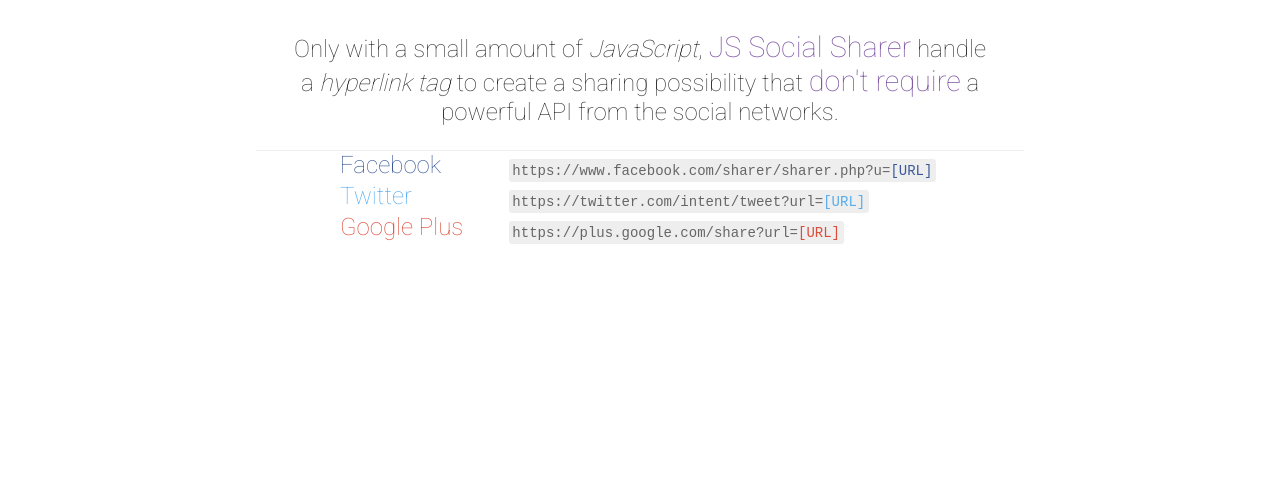
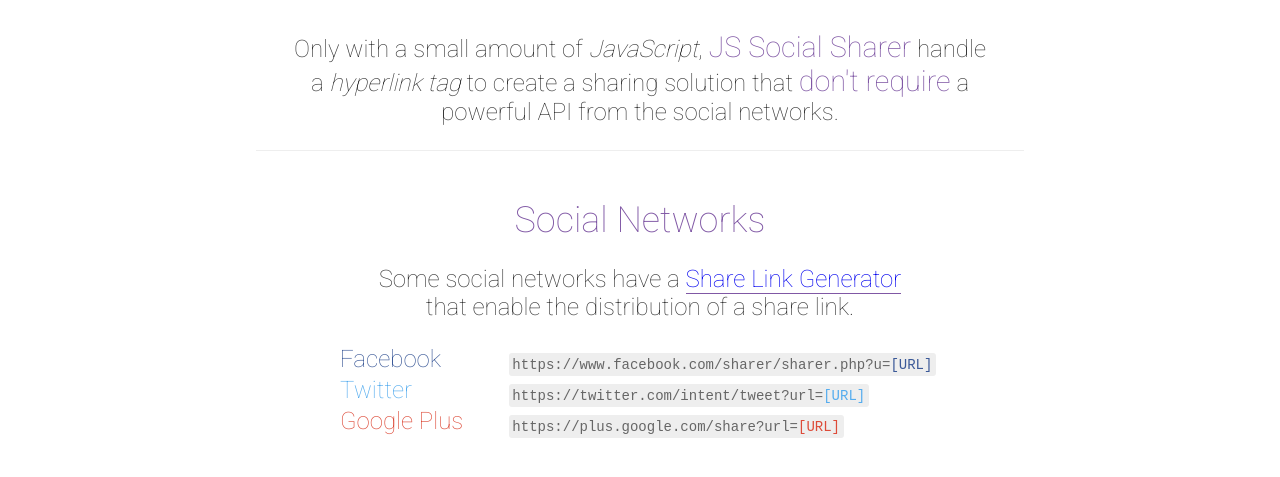
Before and after one commit to thpoiani/js-social-sharer, a website: page index.html in a window 1280 px wide. Shown: the part 303-780 px from the top of the page. Drawn offline with Linux system fonts and the light colour scheme.

Commit message:
CSS improvements

```diff
--- a/css/social-sharer.css
+++ b/css/social-sharer.css
@@ -11,33 +11,64 @@
     font-size: 24px;
 }
 
+p {
+    padding: 0 1.5em;
+}
+
+a {
+    text-decoration: none;
+    border-bottom: 1px solid #8058A5;
+}
+
+h1, h2, h3 {
+    font-weight: 100;
+}
+
+code {
+    display: inline-block;
+    vertical-align: top;
+    background: #eee;
+    padding: 0.25em;
+    font-size: 14px;
+    color: #666;
+    border-radius: 3px;
+    margin-top: 8px;
+}
+
+strong, b {
+    font-weight: 100;
+    color: #8058A5;
+    font-size: 120%;
+}
+
+.title {
+    color: #8058A5;
+    margin: 0;
+}
+
+.subtitle {
+    font-size: 1.5em;
+    margin: 0;
+    display: inline-block;
+    min-width: 165px;
+}
+
 header {
     background: #C883FF;
 }
 
 .header {
     text-align: center;
+    margin: 0 auto;
     padding: 3em 0;
     max-width: 768px;
-    margin: 0 auto;
-}
-
-h1 {
-    font-weight: 100;
-    color: #8058A5;
-    margin: 0;
 }
 
 .base {
+    color: #fff;
+    margin: 0 auto;
+    padding: 0;
     width: 320px;
-    margin: 0 auto;
-    color: #fff;
-}
-
-strong, b {
-    font-weight: 100;
-    color: #8058A5;
-    font-size: 120%;
 }
 
 main {
@@ -52,49 +83,28 @@
     text-align: center;
 }
 
-.quote p {
-    padding: 0 1.5em;
-}
-
 .content {
     max-width: 600px;
     margin: 2em auto 0;
-    font-size: 0;
+    text-align: center;
 }
 
 .content article {
     font-size: 16px;
+    text-align: left;
 }
 
-h2 {
-    font-weight: 100;
-    margin: 0;
-    display: inline-block;
-    min-width: 165px;
-}
-
-code {
-    display: inline-block;
-    vertical-align: top;
-    background: #eee;
-    padding: 0.25em;
-    font-size: 14px;
-    color: #666;
-    border-radius: 3px;
-    margin-top: 8px;
-}
-
-.facebook h2,
+.facebook .subtitle,
 .facebook code span {
     color: #3b5998;
 }
 
-.twitter h2,
+.twitter .subtitle,
 .twitter code span {
     color: #55ACEE;
 }
 
-.google-plus h2,
+.google-plus .subtitle,
 .google-plus code span {
     color: #dd4b39;
 }
--- a/index.html
+++ b/index.html
@@ -21,7 +21,7 @@
         <meta name="robots" content="index, follow">
         <meta name="viewport" content="width=device-width, initial-scale=1">
 
-        <link href='http://fonts.googleapis.com/css?family=Roboto:400,100' rel='stylesheet' type='text/css'>
+        <link href='http://fonts.googleapis.com/css?family=Roboto:100' rel='stylesheet' type='text/css'>
         <link rel="stylesheet" href="bower_components/normalize.css/normalize.css">
         <link rel="stylesheet" href="css/social-sharer.css">
 
@@ -31,35 +31,39 @@
     </head>
     <body>
         <header>
-            <section class="header">
-                <h1>JS Social Sharer</h1>
+            <div class="header">
+                <h1 class="title">JS Social Sharer</h1>
                 <p class="base">Avoid loading several APIs for social sharing that can slow down your website.</p>
-            </section>
+            </div>
         </header>
 
         <main>
             <div class="quote">
-                <p>Only with a small amount of <em>JavaScript</em>, <strong>JS Social Sharer</strong> handle a <em>hyperlink tag</em> to create a sharing possibility that <b>don't require</b> a powerful API from the social networks.</p>
+                <p>Only with a small amount of <em>JavaScript</em>, <strong>JS Social Sharer</strong> handle a <em>hyperlink tag</em> to create a sharing solution that <b>don't require</b> a powerful API from the social networks.</p>
             </div>
 
             <section class="content">
+                <h2 class="title">Social Networks</h2>
+
+                <p>Some social networks have a <a href="http://www.sharelinkgenerator.com/" target="_blank" title="Share Link Generator by Patrick St. John">Share Link Generator</a> that enable the distribution of a share link.</p>
+
                 <article class="facebook">
-                    <h2>Facebook</h2>
+                    <h3 class="subtitle">Facebook</h3>
                     <code>https://www.facebook.com/sharer/sharer.php?u=<span>[URL]</span></code>
                 </article>
 
                 <article class="twitter">
-                    <h2>Twitter</h2>
+                    <h3 class="subtitle">Twitter</h3>
                     <code>https://twitter.com/intent/tweet?url=<span>[URL]</span></code>
                 </article>
 
                 <article class="google-plus">
-                    <h2>Google Plus</h2>
+                    <h3 class="subtitle">Google Plus</h3>
                     <code>https://plus.google.com/share?url=<span>[URL]</span></code>
                 </article>
             </section>
         </main>
 
-        <a href="https://github.com/thpoiani/js-social-sharer"><img style="position: absolute; top: 0; left: 0; border: 0;" src="https://camo.githubusercontent.com/567c3a48d796e2fc06ea80409cc9dd82bf714434/68747470733a2f2f73332e616d617a6f6e6177732e636f6d2f6769746875622f726962626f6e732f666f726b6d655f6c6566745f6461726b626c75655f3132313632312e706e67" alt="Fork me on GitHub" data-canonical-src="https://s3.amazonaws.com/github/ribbons/forkme_left_darkblue_121621.png" alt="Fork me on GitHub" title="Fork me on GitHub"></a>
+        <a href="https://github.com/thpoiani/js-social-sharer"><img style="position: absolute; top: 0; left: 0; border: 0;" src="https://camo.githubusercontent.com/567c3a48d796e2fc06ea80409cc9dd82bf714434/68747470733a2f2f73332e616d617a6f6e6177732e636f6d2f6769746875622f726962626f6e732f666f726b6d655f6c6566745f6461726b626c75655f3132313632312e706e67" data-canonical-src="https://s3.amazonaws.com/github/ribbons/forkme_left_darkblue_121621.png" alt="Fork me on GitHub" title="Fork me on GitHub"></a>
     </body>
 </html>
```
